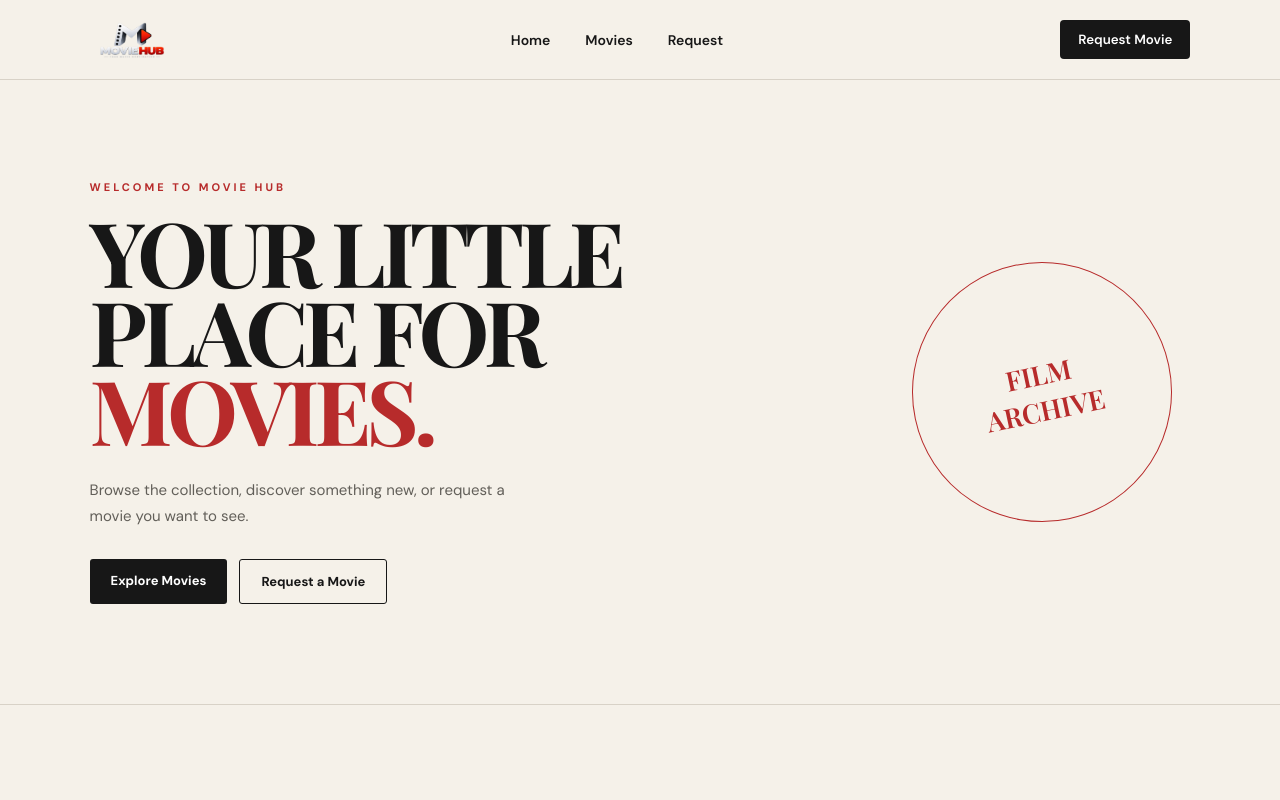
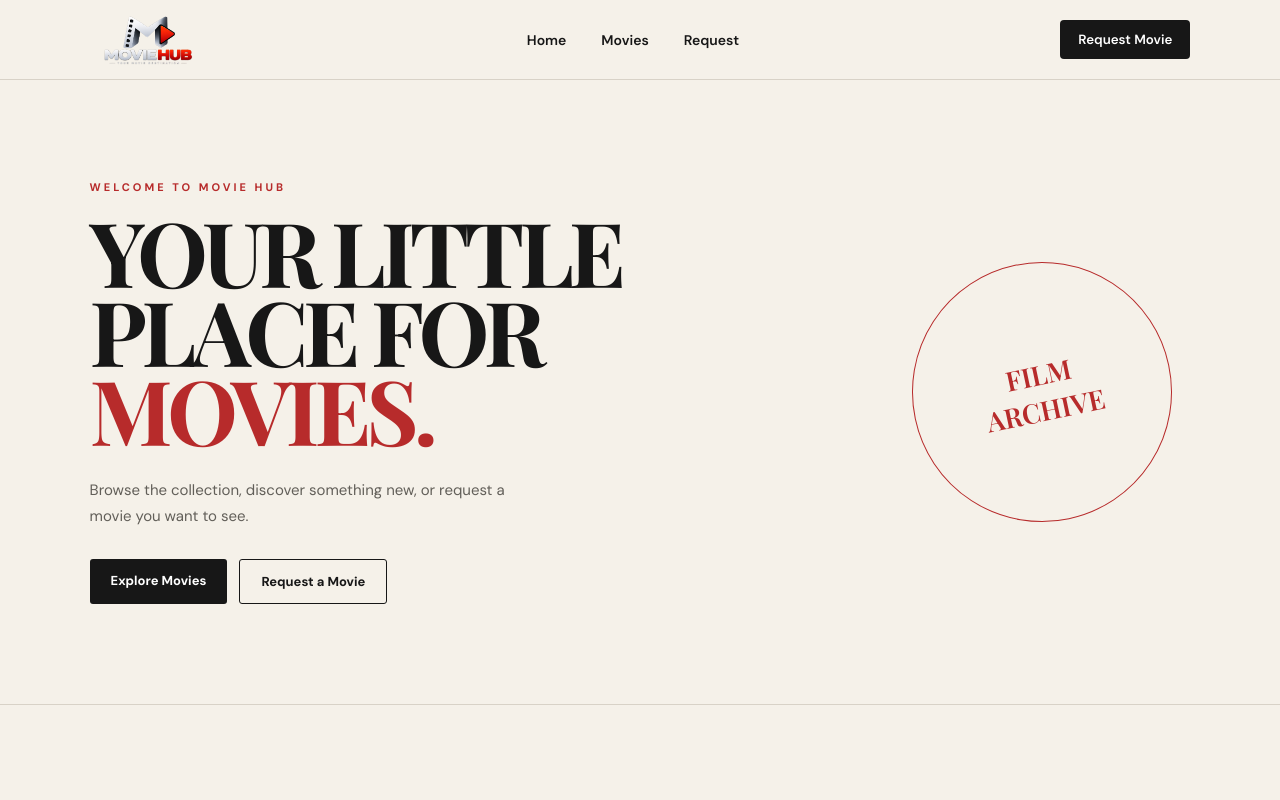
Before and after one commit to aufaidnn/moviehub, a plain HTML site: page index.html in a window 1280 px wide. Shown: the top 800 px of the page. Drawn offline with nearby package versions, Linux system fonts and the light colour scheme.

Commit message:
style.css

```diff
--- a/style.css
+++ b/style.css
@@ -41,7 +41,7 @@ body {
 }
 
 .logo img {
-    height: 42px;
+    height: 58px;
     width: auto;
     display: block;
 }
```
